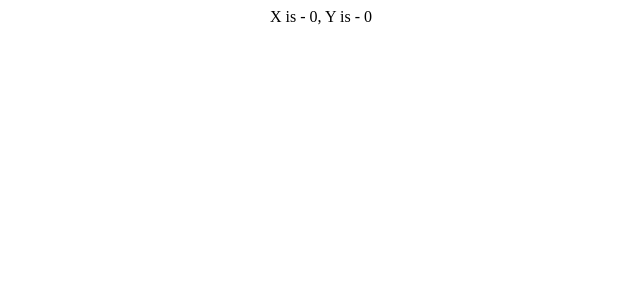
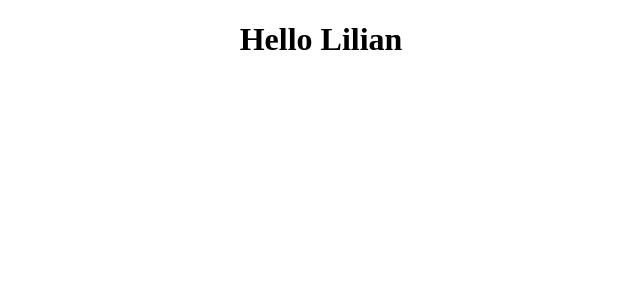
Before and after one commit to LilianMathu/react-hooks, a React (Create React App) app: page / in a window 1280 px wide. Shown: the top 300 px of the page, without its empty margins (319-959 px from the left). Built offline with nearby package versions, Linux system fonts and the light colour scheme.

Commit message:
toggle display

```diff
--- a/src/App.js
+++ b/src/App.js
@@ -1,22 +1,10 @@
 import "./App.css";
-
-//import CounterHook from "./Components/CounterHook";
-//import Hook2 from "./Components/Hook2";
-//import Hook3 from "./Components/Hook3";
-//import UseEffect1 from "./Components/UseEffect1";
-//import Reminder from "./Components/Reminder";
-import MousePosition from "./Components/MousePosition";
+import ConditionalRendering from "./react basics/ConditionalRendering";
 
 function App() {
   return (
     <div className="App">
-      {/*<CounterHook />*/}
-      {/*<Hook2 />*/}
-      {/*<Hook3 />*/}
-      {/*<Hook4 />*/}
-      {/*<UseEffect1 />*/}
-      {/*<Reminder />*/}
-      <MousePosition />
+      <ConditionalRendering />
     </div>
   );
 }
--- a/src/Components/MousePosition.js
+++ b/src/Components/MousePosition.js
@@ -4,21 +4,17 @@ function MousePosition() {
   const [x, setX] = useState(0);
   const [y, setY] = useState(0);
 
-  const moveFunction = (e) => {
-    setX(e.clientX);
-    setY(e.clientY);
-  };
+  const MouseMoveHandler = (e) => {
+    console.log('mouse has moved');
+
+  }
 
   useEffect(() => {
-    console.log("useEffect called");
-    window.addEventListener("mousemove", moveFunction);
-  }, []);
+    console.log("use-effect called");
+    window.addEventListener("mousemove", MouseMoveHandler);
+  });
 
-  return (
-    <div>
-      X is - {x}, Y is - {y}
-    </div>
-  );
+  return <div></div>;
 }
 
 export default MousePosition;
```
Also changed, not shown: src/Components/ToggleDisplay.js (added), src/react basics/IndexAsKeys.js (added), src/react basics/ListRendering.js (added), src/react basics/ListsAndKeys.js (added).
